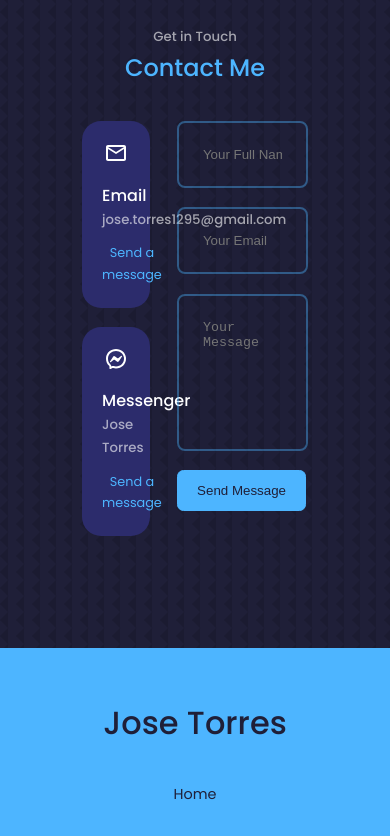
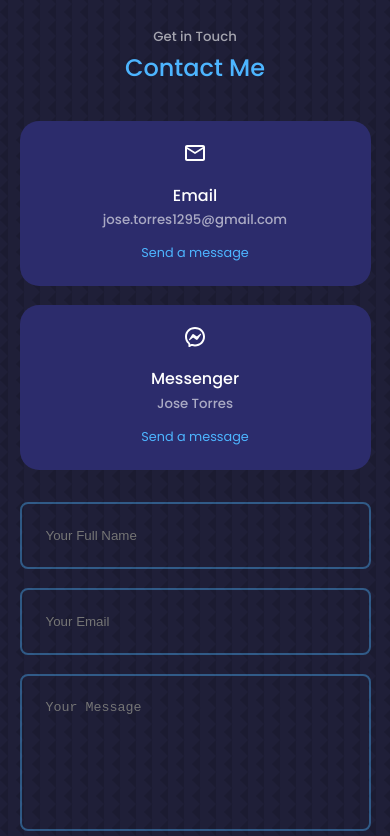
Before and after one commit to jgtorres95/react-portfolio-website, a React (Create React App) app: page / in a window 390 px wide. Shown: the part 5740-6576 px from the top of the page. Built offline with nearby package versions, Linux system fonts and the light colour scheme.

Commit message:
update media queries

```diff
--- a/src/components/contact/contact.css
+++ b/src/components/contact/contact.css
@@ -60,7 +60,7 @@ textarea {
 
 /* MEDIA QUERIES (MEDIUM DEVICES) */
 @media screen and (max-width: 1024px) {
-  .contact.contact__container {
+  .container.contact__container {
     grid-template-columns: 1fr;
     gap: 2rem;
   }
@@ -68,7 +68,7 @@ textarea {
 
 /* MEDIA QUERIES (SMALL DEVICES) */
 @media screen and (max-width: 600px) {
-  .contact.contact__container {
+  .container.contact__container {
     width: var(--container-width-sm);
   }
 }
```
